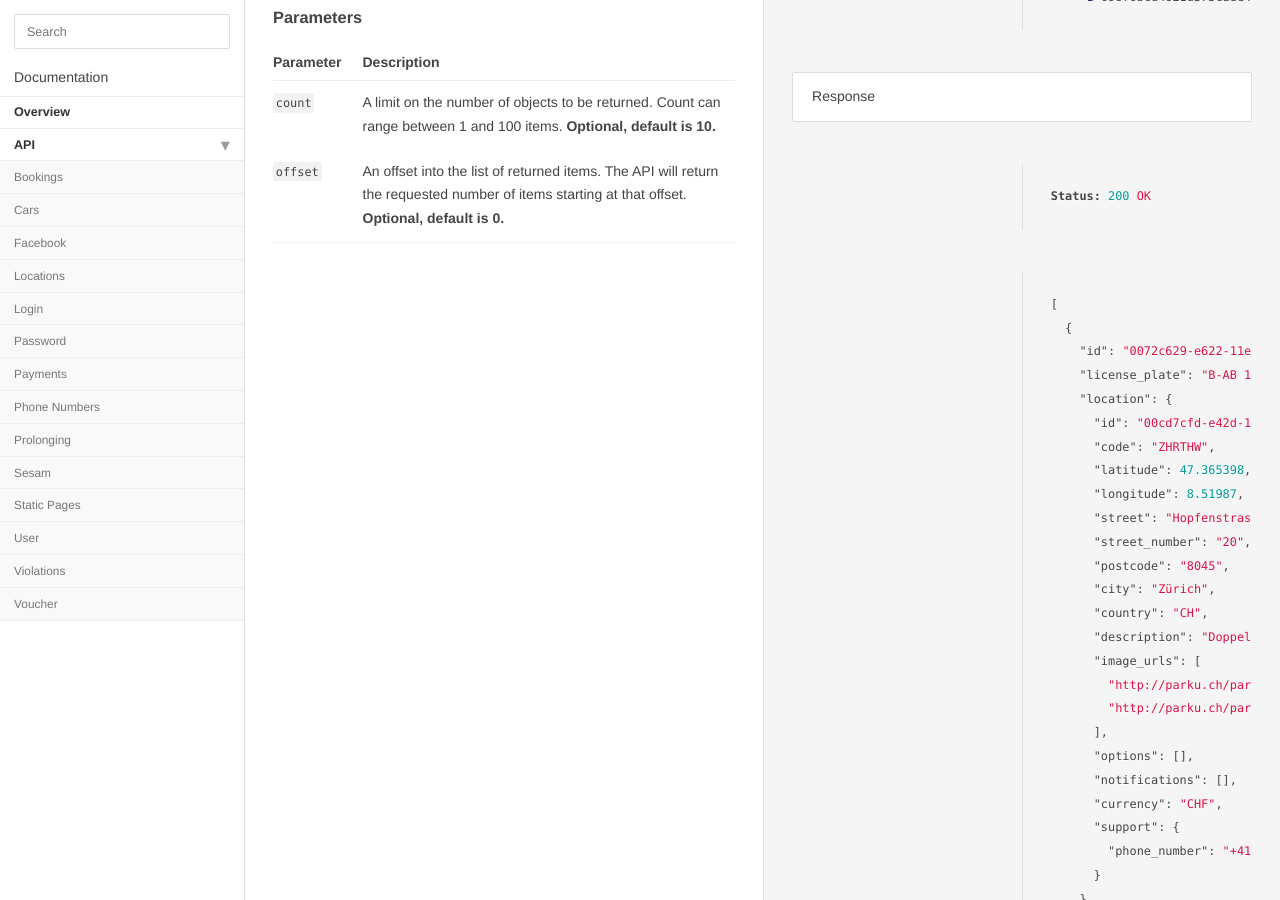
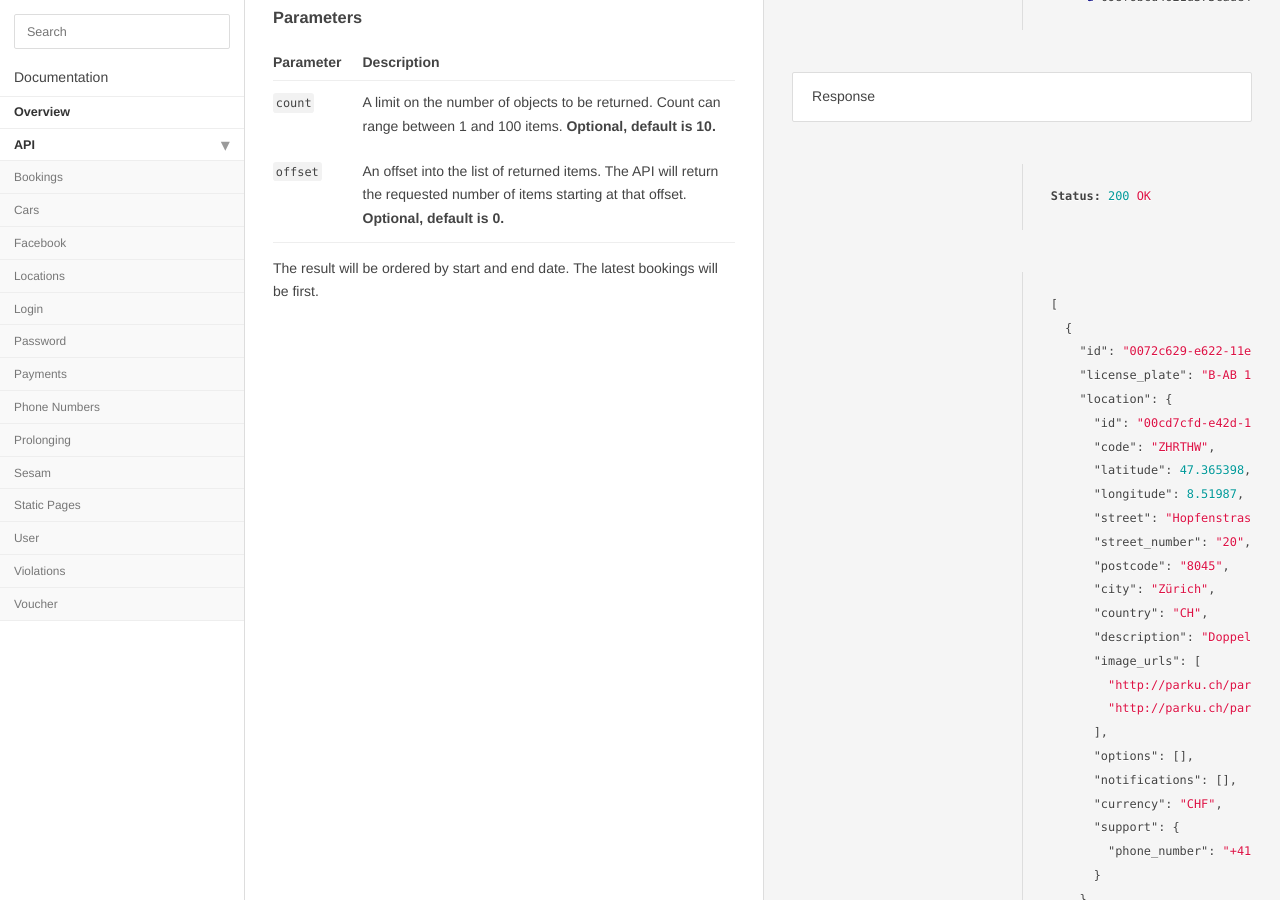
Before and after one commit to parku/docs, a Jekyll site: the page built from api/bookings.md, in a window 1280 px wide and 900 px high, scrolled down 2560 px. Built offline with Jekyll 4.4.1, drawn with Linux system fonts in a browser that asks for light colours; Markdown is read by kramdown in place of the engine named in the settings.

Commit message:
Order of booking result.

```diff
--- a/api/bookings.md
+++ b/api/bookings.md
@@ -172,6 +172,8 @@ Parameter  | Description
 ---        | ---
 `count`    | A limit on the number of objects to be returned. Count can range between 1 and 100 items. __Optional, default is 10.__
 `offset`   | An offset into the list of returned items. The API will return the requested number of items starting at that offset. __Optional, default is 0.__
+
+The result will be ordered by start and end date. The latest bookings will be first.
 
 
 <!--
```
